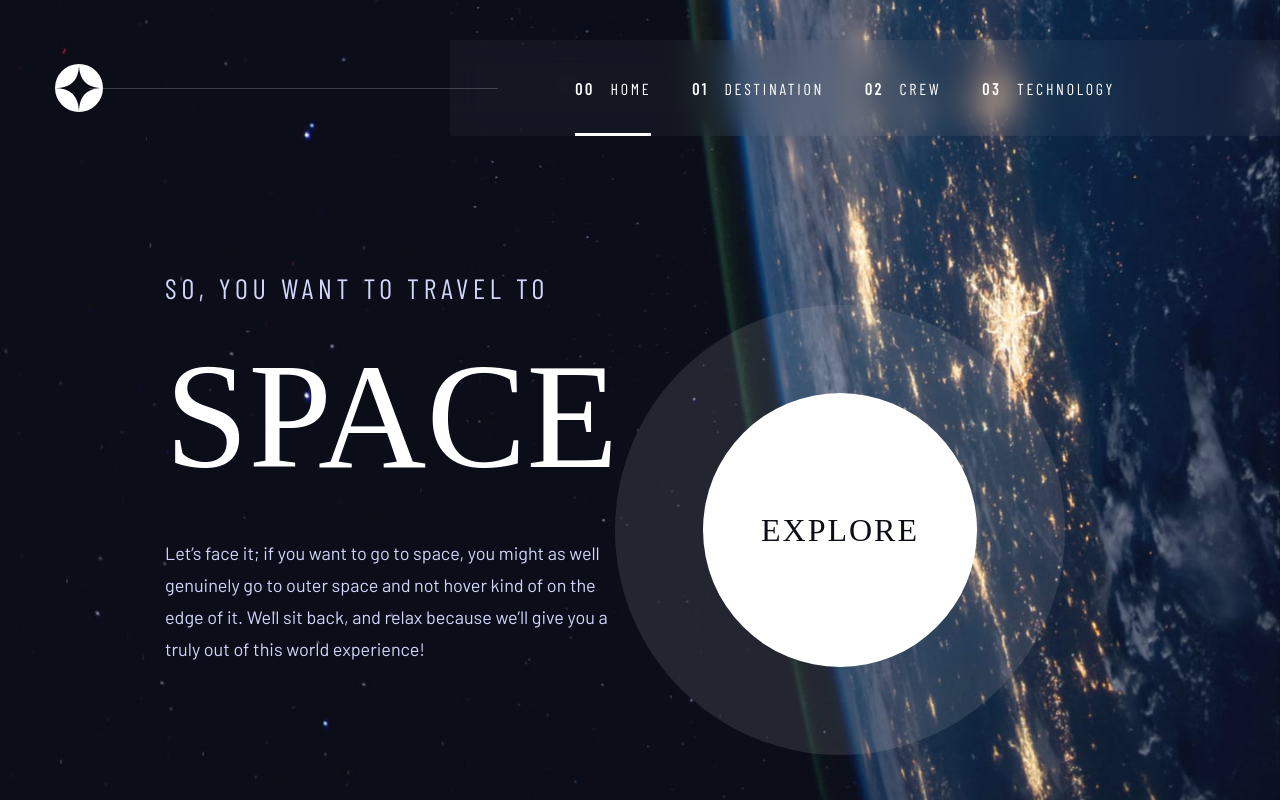
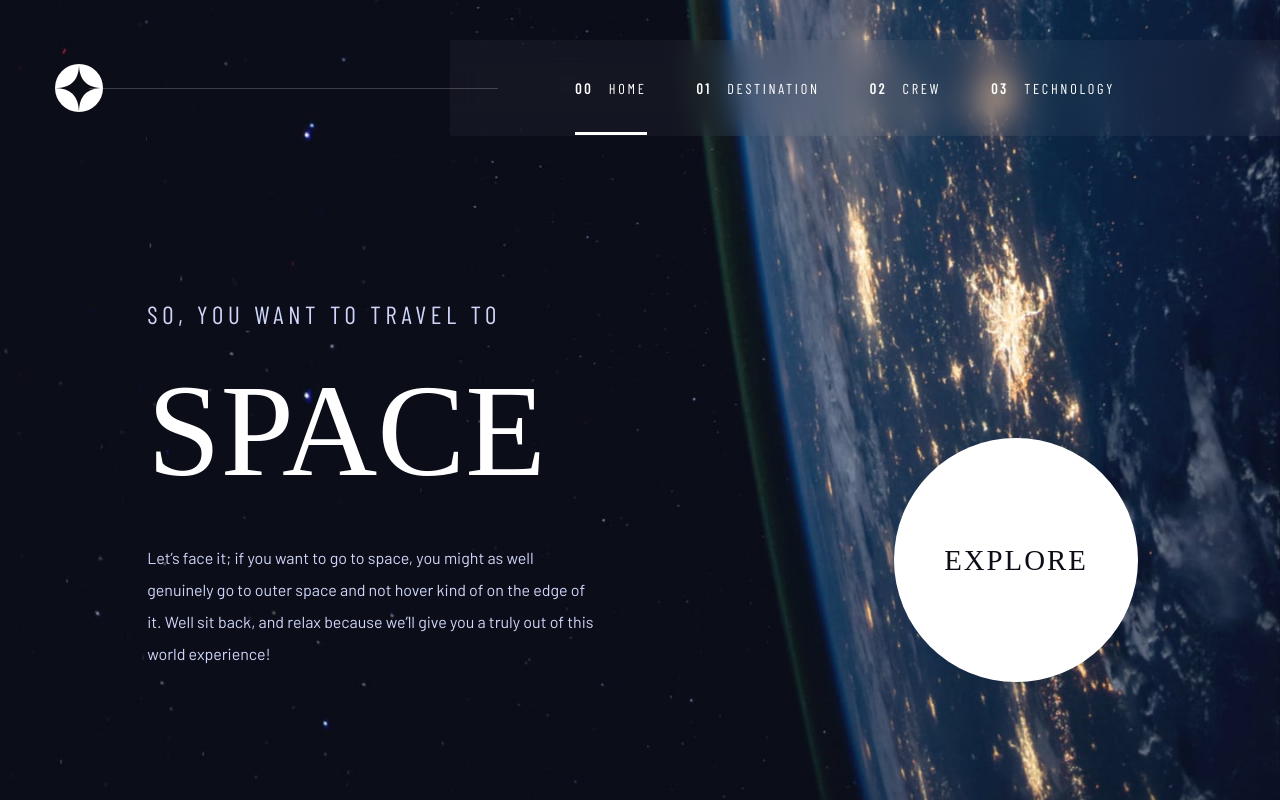
Before and after one commit to aya-94/space-tourism-frontend-mentor, a React (Create React App) app: page / in a window 1280 px wide. Built offline with nearby package versions, Linux system fonts and the light colour scheme; a web font is replaced by a local one.

Commit message:
Home - changing px to vh

```diff
--- a/src/components/MainNavigation.module.css
+++ b/src/components/MainNavigation.module.css
@@ -6,7 +6,7 @@
     margin-left: 55px;
     font-family: 'Barlow Condensed', sans-serif;
     font-weight: 300;
-    font-size: 16px;
+    font-size: 1.8vh;
 }
 
 .list {
--- a/src/pages/Crew.module.css
+++ b/src/pages/Crew.module.css
@@ -2,6 +2,7 @@
     padding: 60px 0 0 165px;
     display: flex;
     align-items: flex-end;
+    width: 100%;
 }
 
 .commanderContainer {
@@ -9,6 +10,7 @@
     justify-content: space-between;
     align-items: end;
     padding-right: 135px;
+    width: 100%;
 }
 
 .specialistContainer {
@@ -16,6 +18,7 @@
     justify-content: space-between;
     align-items: end;
     padding-right: 165px;
+    width: 100%;
 }
 
 .pilotContainer {
@@ -23,6 +26,7 @@
     justify-content: space-between;
     align-items: end;
     padding-right: 143px;
+    width: 100%;
 }
 
 .engineerContainer {
@@ -30,6 +34,7 @@
     justify-content: space-between;
     align-items: end;
     padding-right: 85px;
+    width: 100%;
 }
 
 .crewContainer .content {
@@ -73,7 +78,7 @@
     background-repeat: no-repeat;
     background-size: contain;
     width: 510px;
-    height: 712px;
+    height: 700px;
 }
 
 .specialistContainer .crewImg {
@@ -81,7 +86,7 @@
     background-repeat: no-repeat;
     background-size: contain;
     width: 450px;
-    height: 655px;
+    height: 645px;
     align-self: flex-end;
 }
 
@@ -90,7 +95,7 @@
     background-repeat: no-repeat;
     background-size: contain;
     width: 555px;
-    height: 680px;
+    height: 650px;
     align-self: flex-end;
 }
 
--- a/src/pages/Destination.module.css
+++ b/src/pages/Destination.module.css
@@ -2,6 +2,7 @@
     display: flex;
     flex-direction: column;
     padding: 8vh 11vw 10vh 12vw;
+    width: 100%;
 }
 
 .destinationContainer h1 {
@@ -29,7 +30,7 @@
     background-size: 50vh;
     width: 445px;
     height: 445px;
-    margin-left: 5vw;
+    margin-left: 4.5vw;
     margin-top: 10vh;
 }
 
@@ -37,24 +38,24 @@
     background: url('../assets/destination/image-mars.png') no-repeat;
     width: 445px;
     height: 445px;
-    margin-left: 65px;
-    margin-top: 100px;
+    margin-left: 4.5vw;
+    margin-top: 10vh;
 }
 
 .europa {
     background: url('../assets/destination/image-europa.png') no-repeat;
     width: 445px;
     height: 445px;
-    margin-left: 65px;
-    margin-top: 100px;
+    margin-left: 4.5vw;
+    margin-top: 10vh;
 }
 
 .titan {
     background: url('../assets/destination/image-titan.png') no-repeat;
     width: 445px;
     height: 445px;
-    margin-left: 65px;
-    margin-top: 100px;
+    margin-left: 4.5vw;
+    margin-top: 10vh;
 }
 
 .destinationContainer .content {
--- a/src/pages/Home.module.css
+++ b/src/pages/Home.module.css
@@ -1,20 +1,11 @@
-/* body {
-    background: url('../assets/home/background-home-desktop.jpg');
-    height: 100vh;
-    background-position: center;
-    background-repeat: no-repeat;
-    background-size: cover;
-} */
-
 .container {
     display: flex;
     color: #fff;
+    width: 100%;
+    height: 100%;
+    padding: 0 5vw 5vh 11.5vw;
     align-items: flex-end;
     justify-content: space-between;
-    align-content: flex-end;
-    flex-wrap: wrap;
-    height: 100%;
-    padding: 0 75px 45px 165px;
 }
 
 .main {
@@ -23,14 +14,14 @@
 
 .main span {
     font-family: 'Barlow Condensed', sans-serif;
-    font-size: 28px;
+    font-size: 3.1vh;
     letter-spacing: 4.75px;
     color: #D0D6F9;
 }
 
 .main h1 {
     font-family: 'Bellefair', serif;
-    font-size: 150px;
+    font-size: 16.5vh;
     font-weight: 200;
     padding: 25px 0 35px 0;
     margin: 0;
@@ -38,7 +29,7 @@
 
 .main p {
     font-family: 'Barlow', sans-serif;
-    font-size: 18px;
+    font-size: 2vh;
     line-height: 32px;
     color: #D0D6F9;
     margin: 0;
@@ -47,25 +38,30 @@
 
 .explore span {
     font-family: 'Bellefair', serif;
-    font-size: 32px;
+    font-size: 3.6vh;
     letter-spacing: 2px;
-    width: 274px;
-    height: 274px;
+    width: 30.5vh;
+    height: 30.5vh;
     background-color: #fff;
     border-radius: 100%;
     display: flex;
     justify-content: center;
     align-items: center;
+    cursor: pointer;
 }
 
 .explore {
-    width: 450px;
-    height: 450px;
-    background-color: rgba(255, 255, 255, 0.1);
+    width: 50vh;
+    height: 50vh;
     border-radius: 100%;
     display: flex;
     justify-content: center;
     align-items: center;
+    transition: background-color 0.3s ease;
+}
+
+.explore:hover {
+    background-color: rgba(255, 255, 255, 0.1);
 }
 
 .explore a {
```
